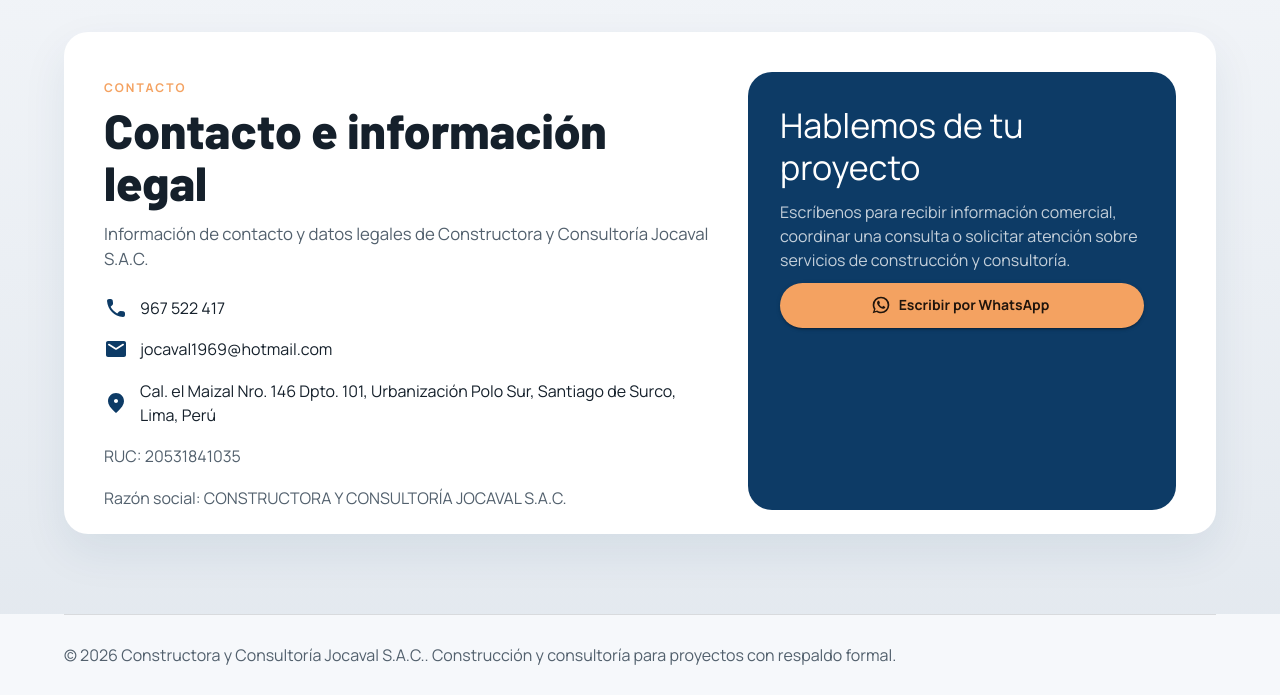
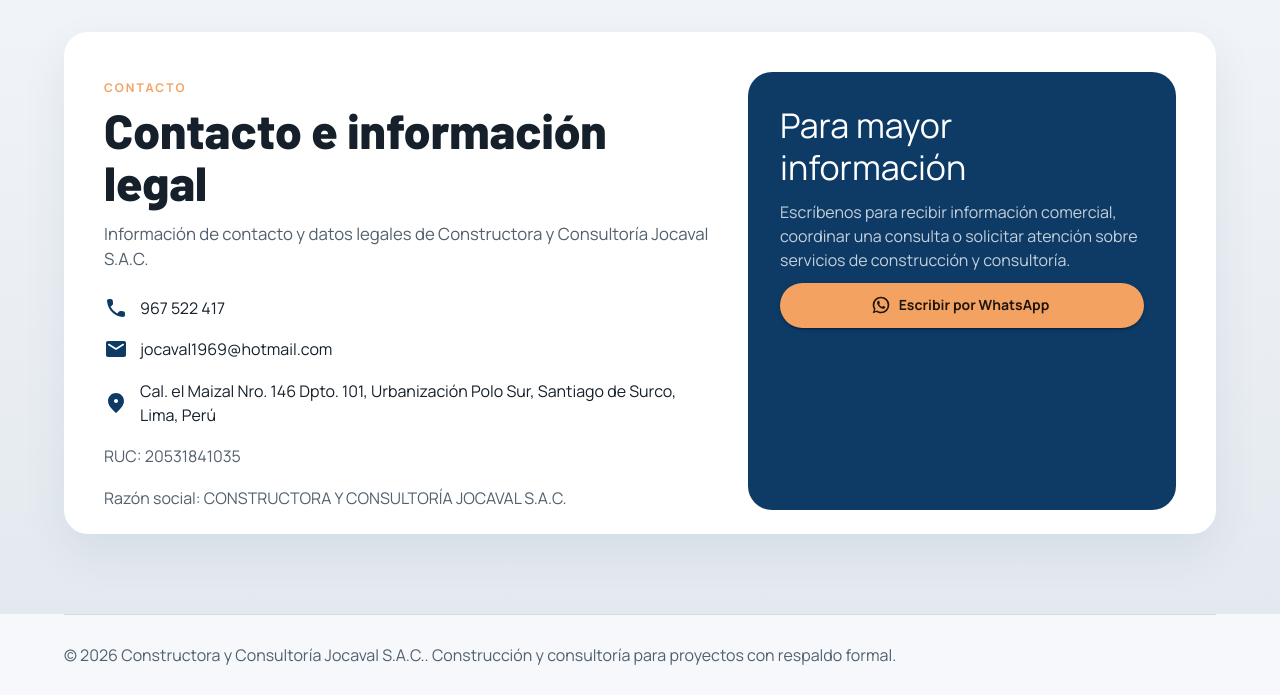
Before and after one commit to enriquevillon25/constructor, a React (Vite) app: page / in a window 1280 px wide. Shown: the part 3681-4376 px from the top of the page. Built offline with nearby package versions, Linux system fonts and the light colour scheme.

Commit message:
Update contact CTA copy

```diff
--- a/src/App.jsx
+++ b/src/App.jsx
@@ -401,7 +401,7 @@ function App() {
                     >
                       <Box>
                         <Typography variant="h4" sx={{ mb: 1.5 }}>
-                          Hablemos de tu proyecto
+                          Para mayor información
                         </Typography>
                         <Typography sx={{ color: 'rgba(255,255,255,0.76)' }}>
                           Escríbenos para recibir información comercial, coordinar una consulta o solicitar atención sobre servicios de construcción y consultoría.
```
Also changed, not shown: 2 other files (tests, documents, lock files or other folders).
